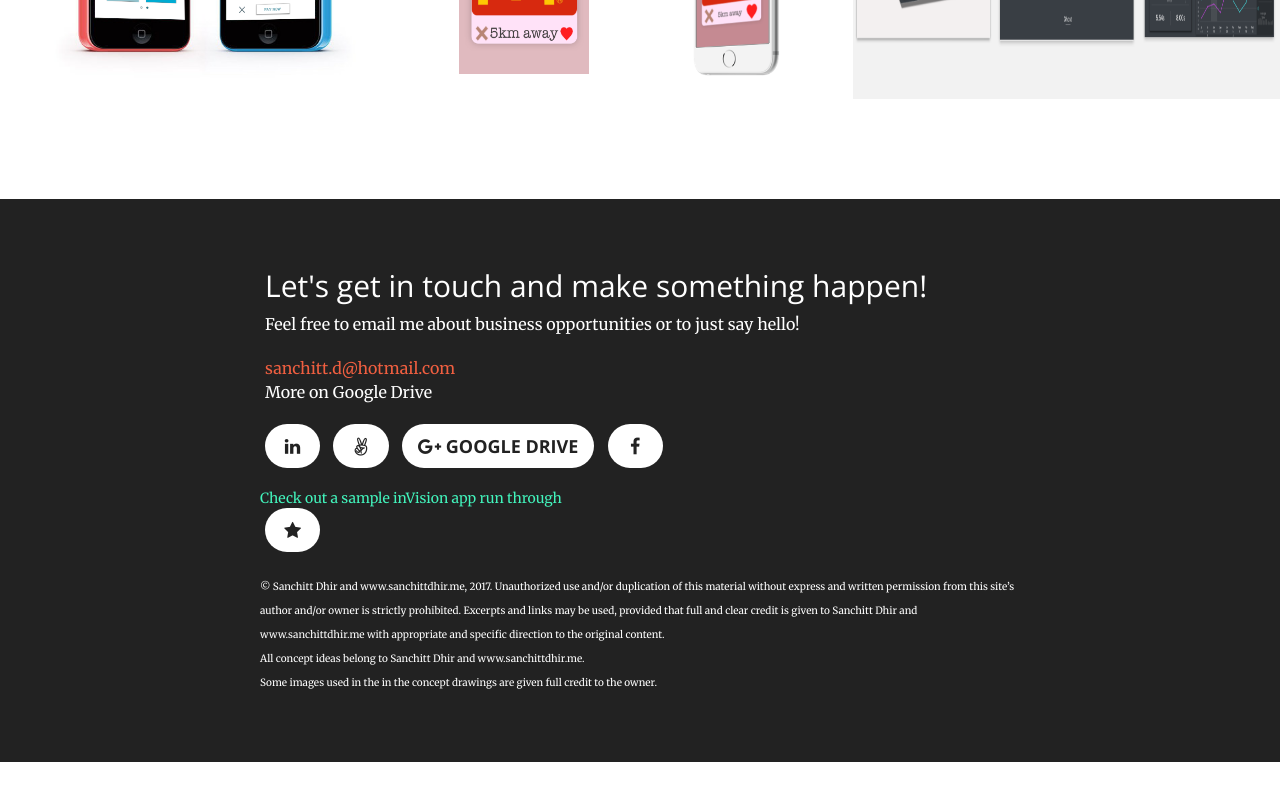
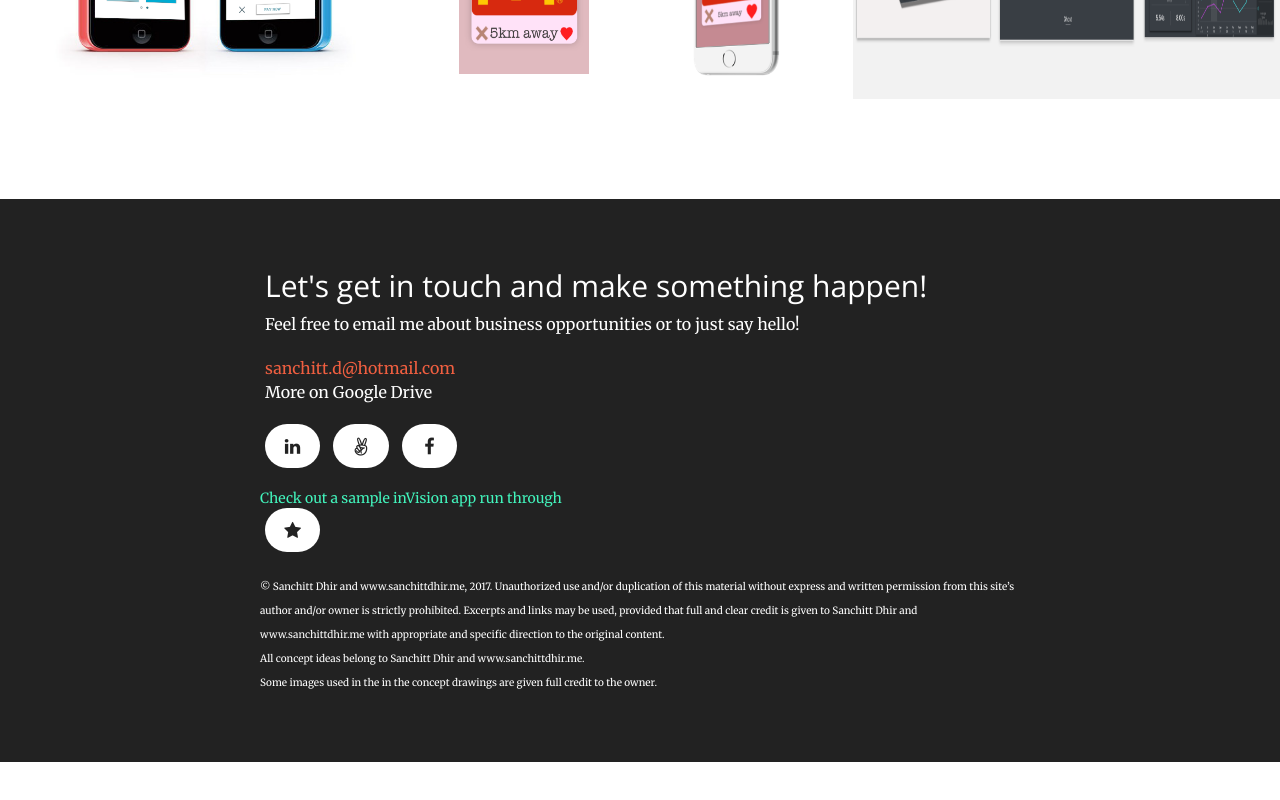
Before and after one commit to sanchittd/mywebsite, a website: page index.html in a window 1280 px wide. Shown: the part 3062-3862 px from the top of the page. Drawn offline with nearby package versions, Linux system fonts and the light colour scheme.

Commit message:
googledrive

```diff
--- a/index.html
+++ b/index.html
@@ -334,9 +334,6 @@
                     <li>
                         <a href="https://angel.co/sanchitt-dhir" class="btn btn-default btn-lg"><i class="fa fa-angellist fa-fw"></i> <span class="network-name"></span></a>
                     </li>
-                    <li>
-                        <a href="https://drive.google.com/open?id=0B5yaf9i2U1wTYTVqVGZKSmRNeEU" class="btn btn-default btn-lg"><i class="fa fa-google-plus fa-fw"></i> <span class="network-name">Google Drive</span></a>
-                    </li>
                    <li>
                         <a href="https://www.facebook.com/sanchitt.dhir" class="btn btn-default btn-lg"><i class="fa fa-facebook fa-fw"></i> <span class="network-name"></span></a>
                     </li>
```
